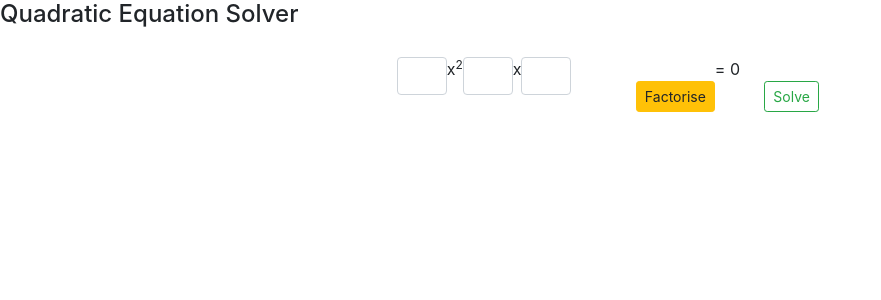
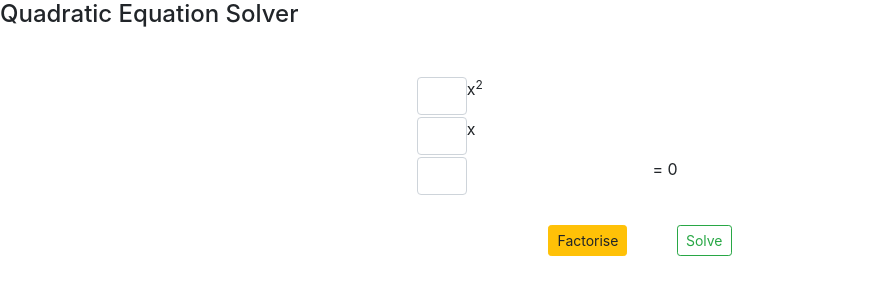
Before and after one commit to PSReyat/Swiss-Maths, an Angular app: page / in a window 1280 px wide. Shown: the top 300 px of the page, without its empty margins (0-881 px from the left). Built offline with nearby package versions, Linux system fonts and the light colour scheme.

Commit message:
small update to code

```diff
--- a/src/app/Component/quadratic/quadratic.component.html
+++ b/src/app/Component/quadratic/quadratic.component.html
@@ -12,24 +12,32 @@
 
     <div class = "card-body" align = "center">
         <div id = "inputs" class = "col-5">
-            <form>
-                <input id = "a" class = "form-control" style = "width: 50px">
+            <form (ngSubmit) = "discriminant(a, b, c)">
+                <div class = "card-body">
+                    <input id = "a" class = "form-control" name = "a" [(ngModel)] = "a" style = "width: 50px">
                     <p>  x<sup>2</sup>  </p>
-                <input id = "b" class = "form-control" style = "width: 50px">
+                </div>
+                <div class = "card-body">
+                    <input id = "b" class = "form-control" name = "b" [(ngModel)] = "b" style = "width: 50px">
                     <p>  x  </p>
-                <input id = "c" class = "form-control" style = "width: 50px"> = 0<br>
+                </div>
+                <div class = "card-body">
+                    <input id = "c" class = "form-control" name = "c" [(ngModel)] = "c" style = "width: 50px"> = 0
+                </div>
+                <br>
+                <div>
                     <button class = "btn btn-warning btn-sm">Factorise</button>
                     &nbsp;
                     &nbsp;
                     &nbsp;
                     &nbsp;
                     &nbsp;
-                <button class = "btn btn-outline-success btn-sm" (click) = "discriminant(1, 2, 1)">Solve</button>
+                    <button class = "btn btn-outline-success btn-sm">Solve</button>
+                </div>
             </form>
         </div>
 
         <div id = "answer_factorised" class = "col-5">
-
         </div>
 
         <div id = "answer_solved" class = "col-5">
--- a/src/app/Component/quadratic/quadratic.component.ts
+++ b/src/app/Component/quadratic/quadratic.component.ts
@@ -20,15 +20,13 @@ export class QuadraticComponent implements OnInit {
   }
 
   discriminant(a: number, b: number, c: number): any{
-    a = 1;
-    b = 25;
-    c = 24;
 
     this.disc = Math.pow(b, 2) - (4 * a * c);
 
     if(this.disc < 0){
       this.disc = "error"
     }
+
   }
 
 }
--- a/src/app/app.module.ts
+++ b/src/app/app.module.ts
@@ -1,3 +1,4 @@
+import { FormsModule } from '@angular/forms';
 import { BrowserModule } from '@angular/platform-browser';
 import { NgModule } from '@angular/core';
 
@@ -16,7 +17,8 @@ import { BinomialComponent } from './Component/binomial/binomial.component';
   ],
   imports: [
     BrowserModule,
-    AppRoutingModule
+    AppRoutingModule,
+    FormsModule
   ],
   providers: [],
   bootstrap: [AppComponent]
```
Lines whose indentation alone changed are shown as unchanged.
